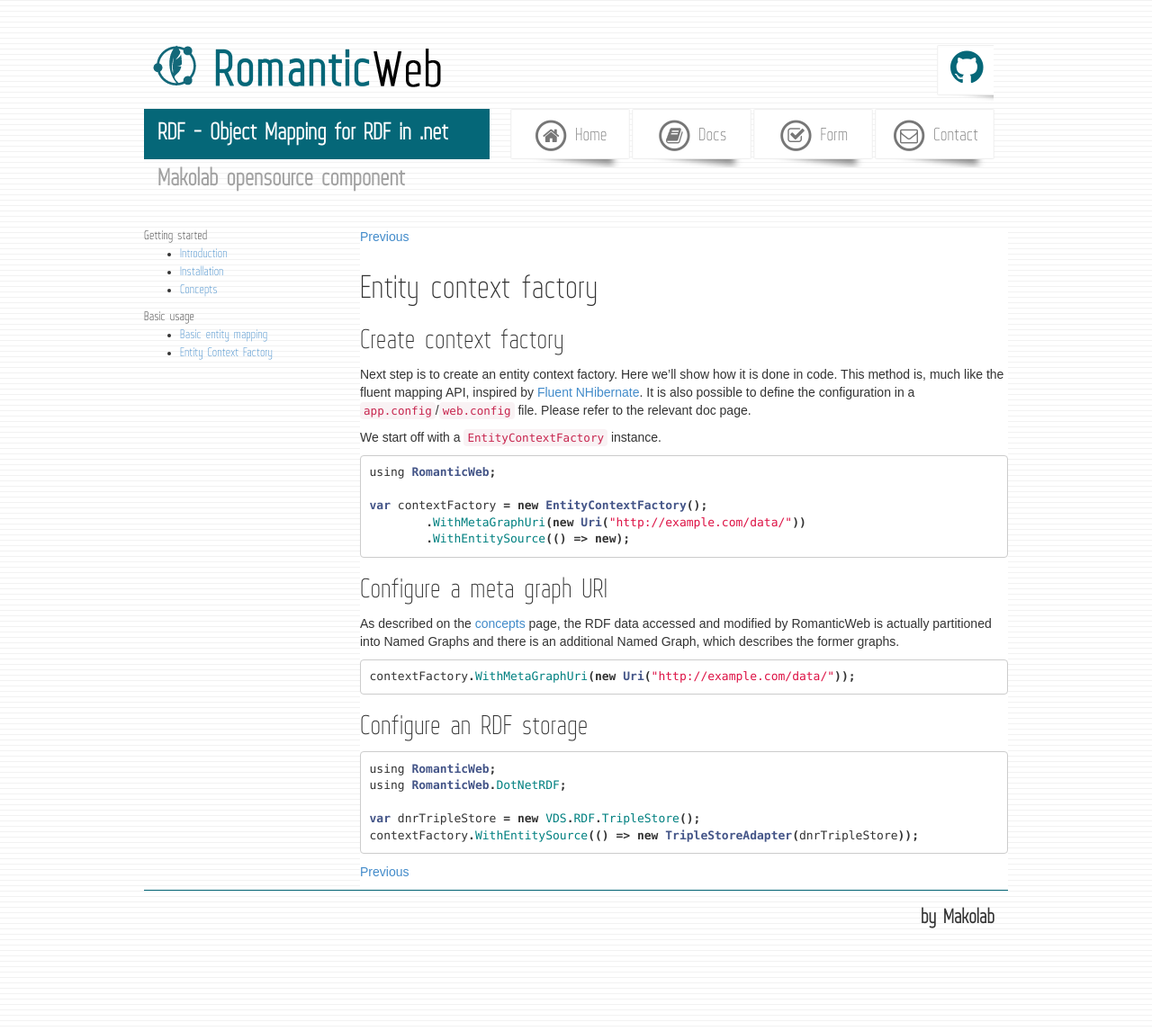
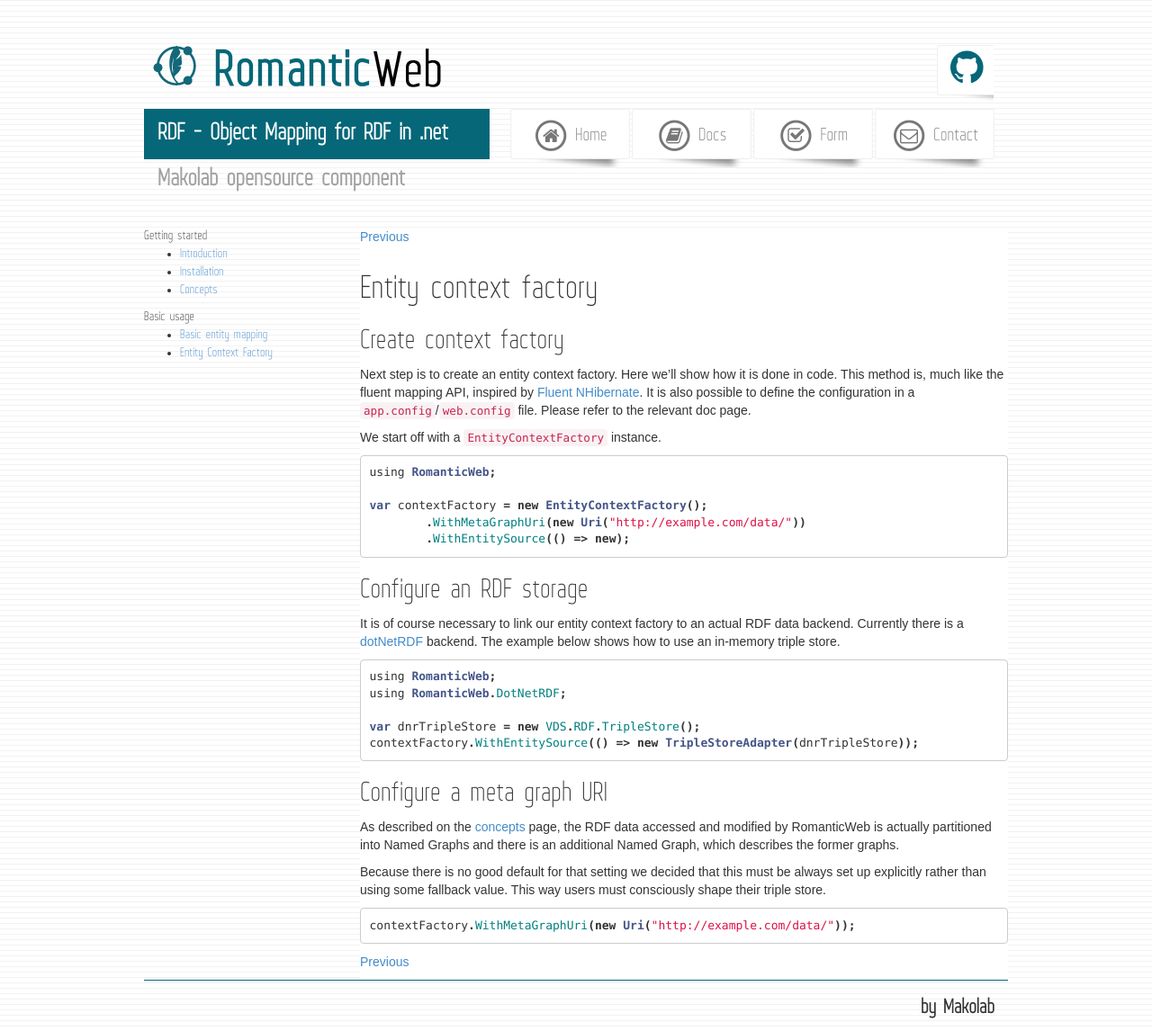
Before and after one commit to MakoLab/RomanticWeb, a Jekyll site: the page built from docs/basic-usage/2.contextfactory.markdown, in a window 1280 px wide. Shown: the whole page at 90% size. Built offline with Jekyll 4.4.1, drawn with Linux system fonts in a browser that asks for light colours; nearby versions of some CDN libraries; Markdown is read by kramdown in place of the engine named in the settings.

Commit message:
triple source

````diff
--- a/docs/basic-usage/2.contextfactory.markdown
+++ b/docs/basic-usage/2.contextfactory.markdown
@@ -24,16 +24,10 @@
         .WithEntitySource(() => new);
 ```
 
-## Configure a meta graph URI
+## Configure an RDF storage
 
-As described on the [concepts][concepts] page, the RDF data accessed and modified by RomanticWeb is actually partitioned
-into Named Graphs and there is an additional Named Graph, which describes the former graphs.
-
-``` java
-contextFactory.WithMetaGraphUri(new Uri("http://example.com/data/"));
-```
-
-## Configure an RDF storage
+It is of course necessary to link our entity context factory to an actual RDF data backend. Currently there is a [dotNetRDF][dnr]
+backend. The example below shows how to use an in-memory triple store.
 
 ``` java
 using RomanticWeb;
@@ -43,7 +37,20 @@
 contextFactory.WithEntitySource(() => new TripleStoreAdapter(dnrTripleStore));
 ```
 
+## Configure a meta graph URI
+
+As described on the [concepts][concepts] page, the RDF data accessed and modified by RomanticWeb is actually partitioned
+into Named Graphs and there is an additional Named Graph, which describes the former graphs.
+
+Because there is no good default for that setting we decided that this must be always set up explicitly rather than using
+some fallback value. This way users must consciously shape their triple store.
+
+``` java
+contextFactory.WithMetaGraphUri(new Uri("http://example.com/data/"));
+```
+
 [foaf]: http://www.foaf-project.org/
 [foaf-doc]: http://xmlns.com/foaf/spec/
 [fnh]: http://www.fluentnhibernate.org/
 [concepts]: ../../getting-started/concepts
+[dnr]: http://dotnetrdf.org
````
